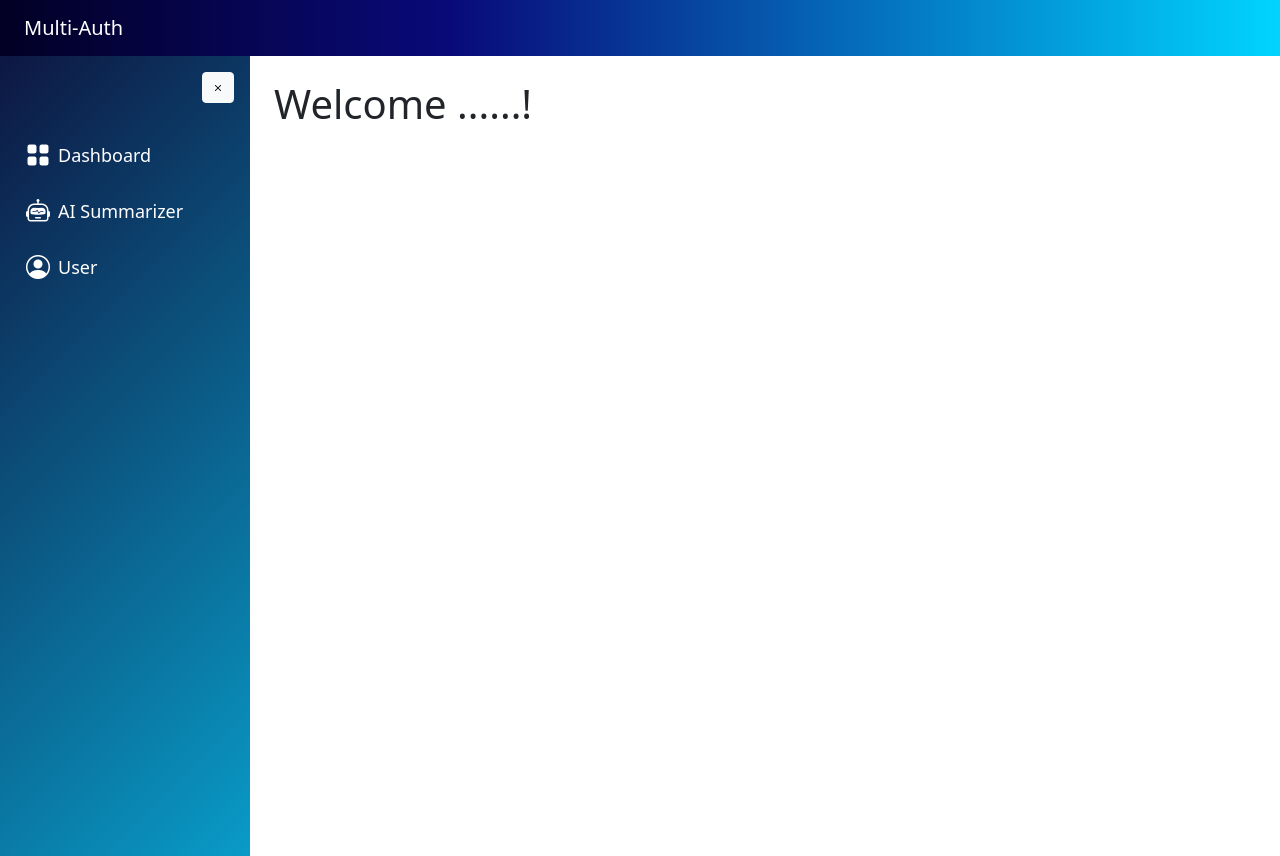
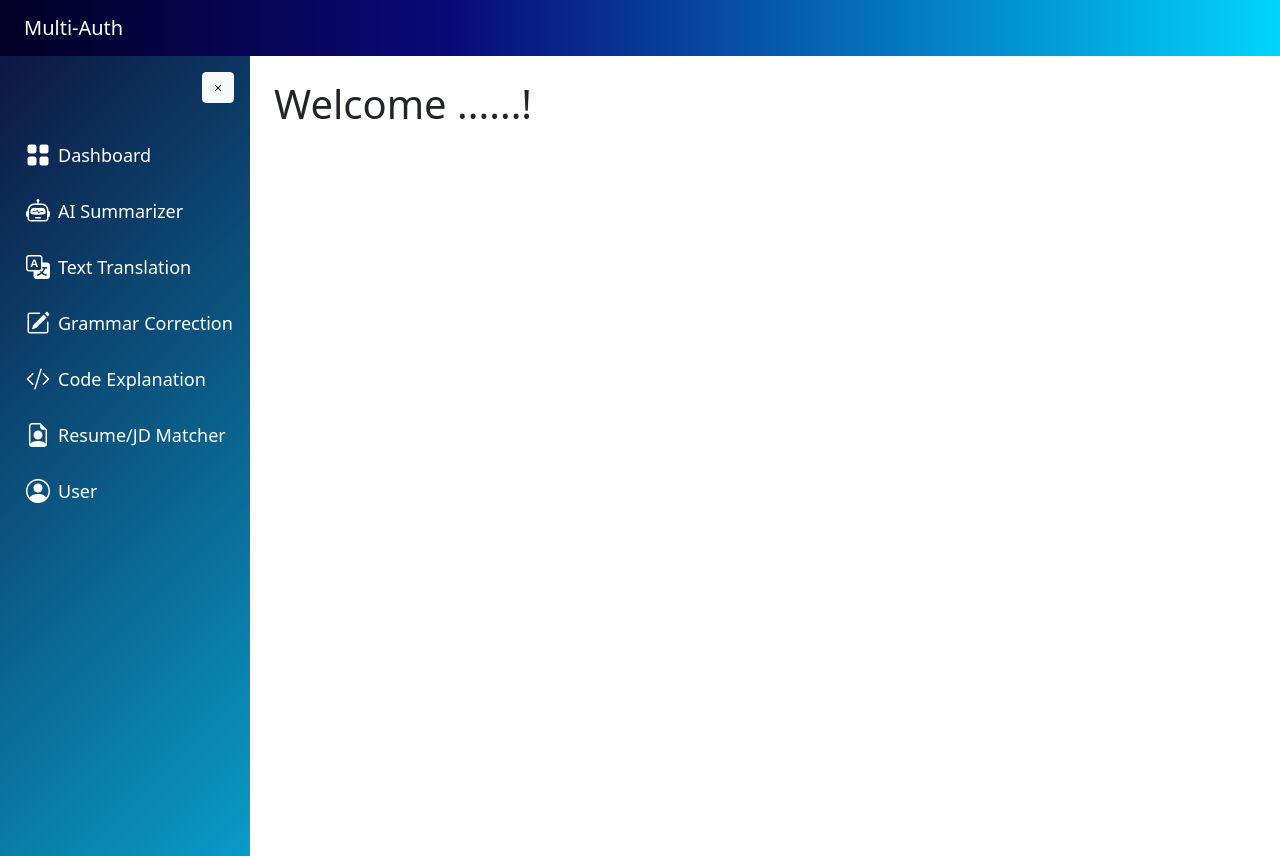
Before and after one commit to vaishnavitomar019/multi_auth, an Angular app in the folder client/: page /dashboard in a window 1280 px wide. Built offline with nearby package versions, Linux system fonts and the light colour scheme; no server answers; sample sign-in values are in the browser's storage.

Commit message:
On Sidebar Future  developemt  items added

```diff
--- a/client/src/app/shared/sidebar/sidebar.component.html
+++ b/client/src/app/shared/sidebar/sidebar.component.html
@@ -14,14 +14,44 @@
           <span *ngIf="!isCollapsed">Dashboard</span>
         </a>
       </li>
+
       <li class="nav-item">
-        <a class="nav-link text-white" routerLink="summarizer">
+        <a class="nav-link text-white" routerLink="/summarizer">
           <i class="bi bi-robot me-2 fs-4"></i>
           <span *ngIf="!isCollapsed">AI Summarizer</span>
         </a>
       </li>
+
+      <li class="nav-item">
+        <a class="nav-link text-white" routerLink="/translation">
+          <i class="bi bi-translate me-2 fs-4"></i>
+          <span *ngIf="!isCollapsed">Text Translation</span>
+        </a>
+      </li>
+
+      <li class="nav-item">
+        <a class="nav-link text-white" routerLink="/correction">
+          <i class="bi bi-pencil-square me-2 fs-4"></i>
+          <span *ngIf="!isCollapsed">Grammar Correction</span>
+        </a>
+      </li>
+
+      <li class="nav-item">
+        <a class="nav-link text-white" routerLink="/code-explanation">
+          <i class="bi bi-code-slash me-2 fs-4"></i>
+          <span *ngIf="!isCollapsed">Code Explanation</span>
+        </a>
+      </li>
+
+      <li class="nav-item">
+        <a class="nav-link text-white" routerLink="/resume-matcher">
+          <i class="bi bi-file-earmark-person me-2 fs-4"></i>
+          <span *ngIf="!isCollapsed">Resume/JD Matcher</span>
+        </a>
+      </li>
+
       <li class="nav-item mt-auto">
-        <a class="nav-link text-white">
+        <a class="nav-link text-white" routerLink="/user">
           <i class="bi bi-person-circle me-2 fs-4"></i>
           <span *ngIf="!isCollapsed">User</span>
         </a>
```
